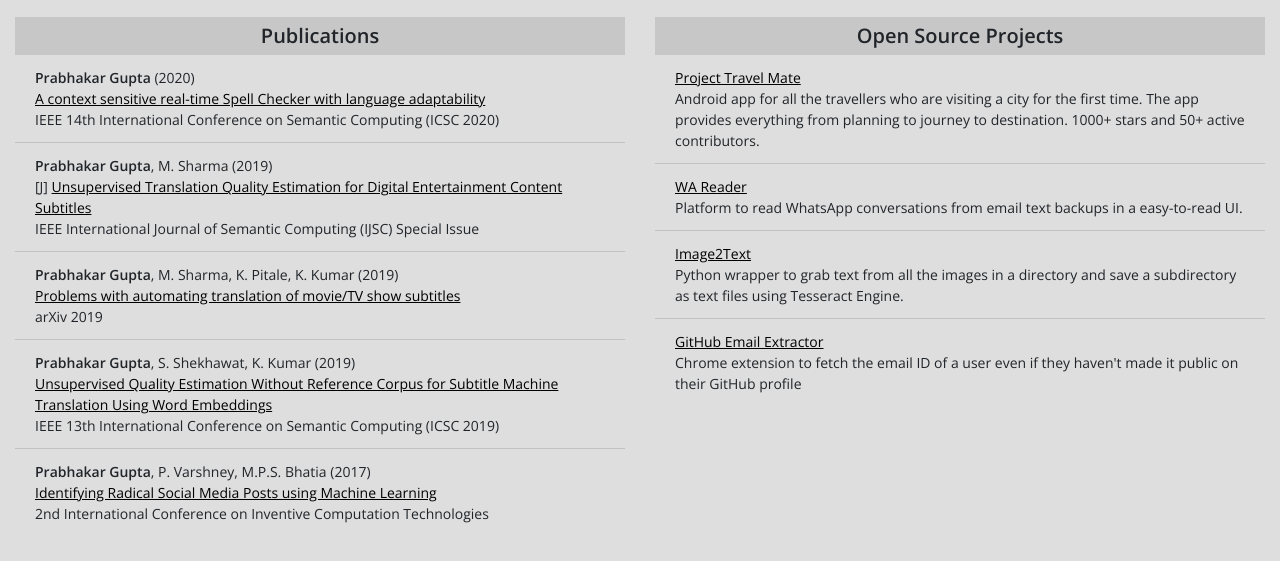
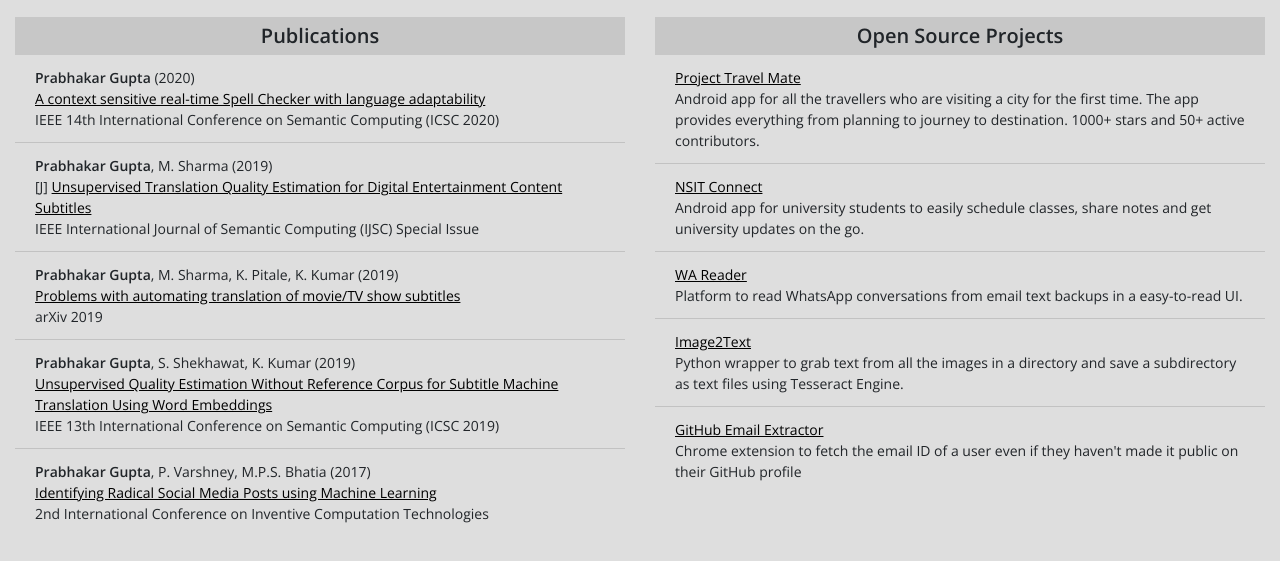
Before and after one commit to prabhakar267/prabhakar267.github.io, a plain HTML site: page index.html in a window 1280 px wide. Shown: the part 229-790 px from the top of the page. Drawn offline with nearby package versions, Linux system fonts and the light colour scheme.

Commit message:
Add project

```diff
--- a/index.html
+++ b/index.html
@@ -76,6 +76,10 @@
                         Android app for all the travellers who are visiting a city for the first time. The app provides everything from planning to journey to destination. 1000+ stars and 50+ active contributors.
                     </li>
                     <li class="list-group-item">
+                        <a href="https://github.com/NSITonline/NSIT-Connect">NSIT Connect</a><br>
+                        Android app for university students to easily schedule classes, share notes and get university updates on the go.
+                    </li>
+                    <li class="list-group-item">
                         <a href="https://whatsapp-reader.herokuapp.com">WA Reader</a><br>
                         Platform to read WhatsApp conversations from email text backups in a easy-to-read UI.
                     </li>
```
